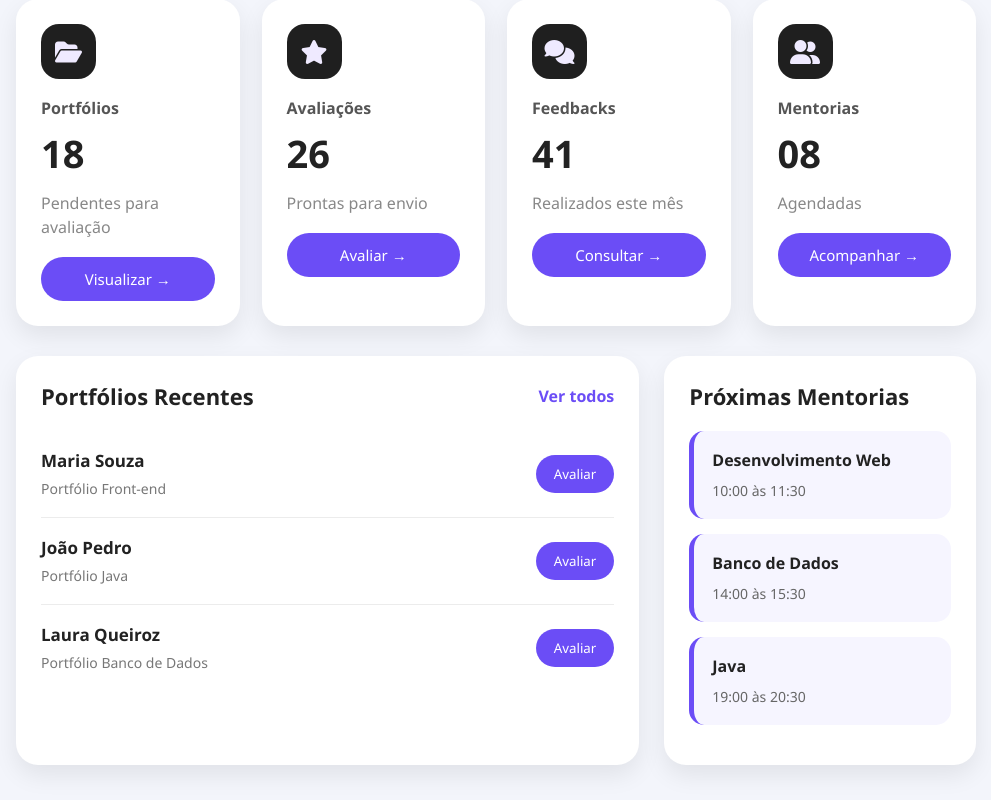
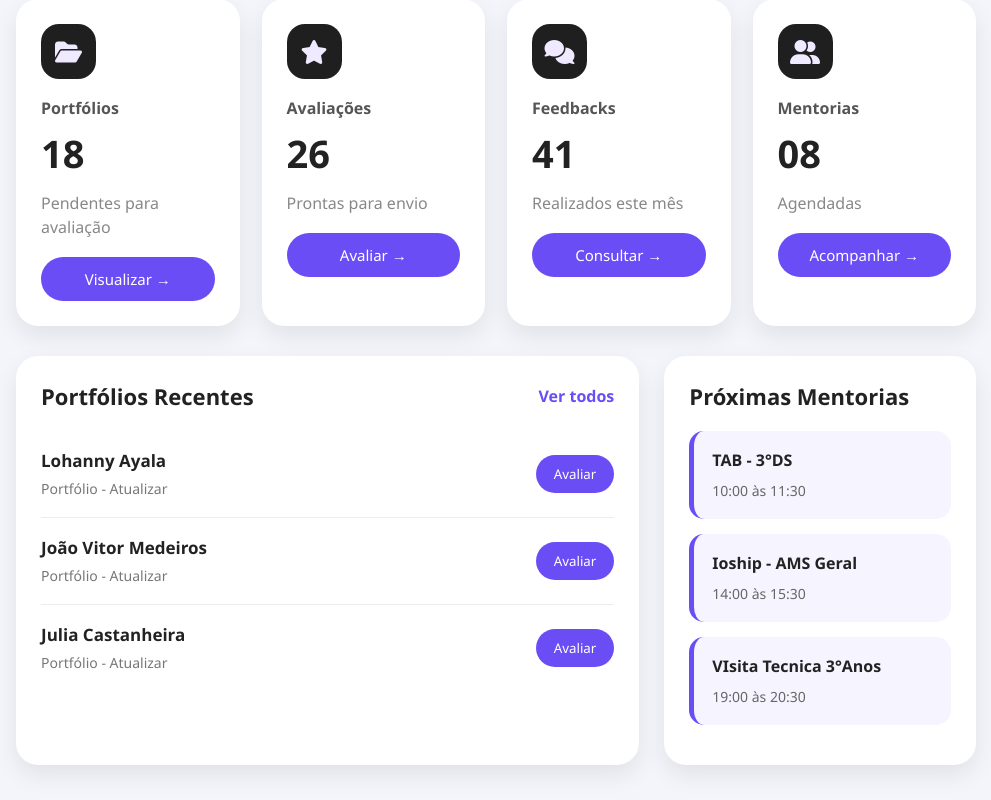
Before and after one commit to AshileyLaura/AMShub, a Django app: page /professor/ in a window 1280 px wide. Shown: the part 147-947 px from the top of the page, without its empty margins (269-1260 px from the left). Run offline with Django 5.2, Linux system fonts and the light colour scheme.

Commit message:
mudanças basicas

```diff
--- a/AMSHub/static/dashboard.js
+++ b/AMSHub/static/dashboard.js
@@ -5,13 +5,13 @@ new Chart(ctx,{
 
     data:{
 
-        labels:['Jan','Fev','Mar','Abr','Mai','Jun'],
+        labels:['Jan','Fev','Mar','Abr','Mai','Jun','Jul','Ago','Set','Out','Nov','Dez'],
 
         datasets:[{
 
             label:'Horas',
 
-            data:[4,12,7,3,2,16],
+            data:[4,0.5,1,3,2,0.5,1,3,2,0.5,1,1.5],
 
             borderRadius:8
 
--- a/templates/Professor.html
+++ b/templates/Professor.html
@@ -172,8 +172,8 @@
 
                 <div class="linha">
                     <div>
-                        <h4>Maria Souza</h4>
-                        <span>Portfólio Front-end</span>
+                        <h4>Lohanny Ayala</h4>
+                        <span>Portfólio - Atualizar</span>
                     </div>
 
                     <button>Avaliar</button>
@@ -182,8 +182,8 @@
 
                 <div class="linha">
                     <div>
-                        <h4>João Pedro</h4>
-                        <span>Portfólio Java</span>
+                        <h4>João Vitor Medeiros</h4>
+                        <span>Portfólio - Atualizar</span>
                     </div>
 
                     <button>Avaliar</button>
@@ -192,8 +192,8 @@
 
                 <div class="linha">
                     <div>
-                        <h4>Laura Queiroz</h4>
-                        <span>Portfólio Banco de Dados</span>
+                        <h4>Julia Castanheira</h4>
+                        <span>Portfólio - Atualizar</span>
                     </div>
 
                     <button>Avaliar</button>
@@ -212,7 +212,7 @@
 
                 <div class="mentoria">
 
-                    <strong>Desenvolvimento Web</strong>
+                    <strong>TAB - 3°DS</strong>
 
                     <span>10:00 às 11:30</span>
 
@@ -220,7 +220,7 @@
 
                 <div class="mentoria">
 
-                    <strong>Banco de Dados</strong>
+                    <strong>Ioship - AMS Geral</strong>
 
                     <span>14:00 às 15:30</span>
 
@@ -228,7 +228,7 @@
 
                 <div class="mentoria">
 
-                    <strong>Java</strong>
+                    <strong>VIsita Tecnica 3°Anos</strong>
 
                     <span>19:00 às 20:30</span>
 
```
Also changed, not shown: templates/Aluno.html (+3 -12 lines).
